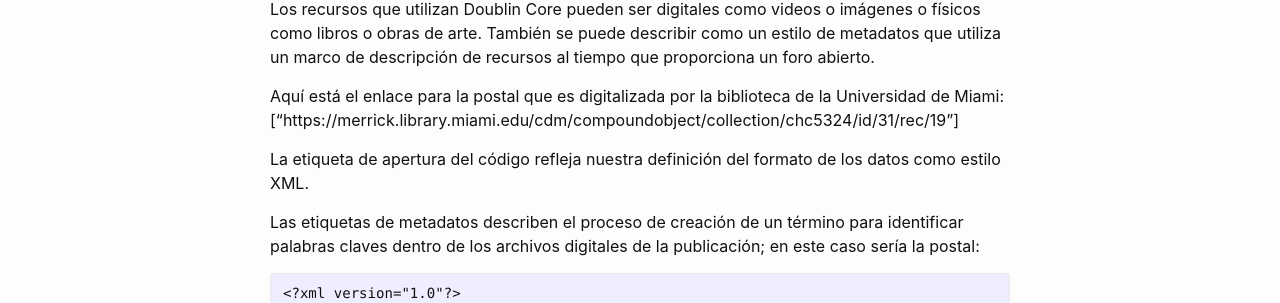
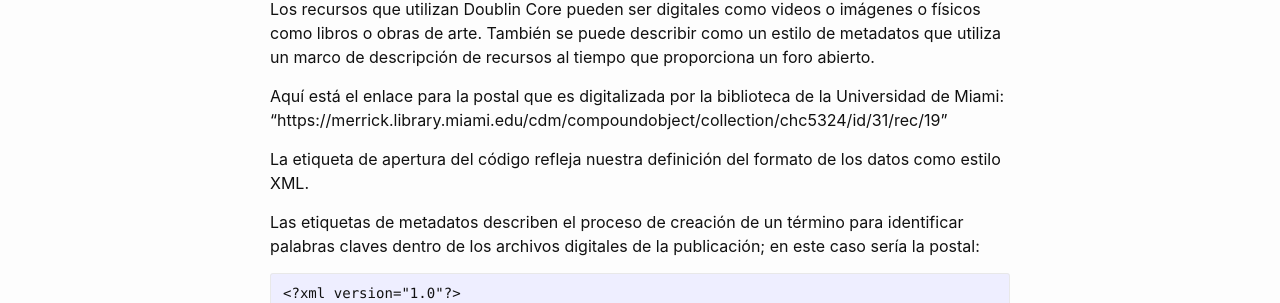
Before and after one commit to miladvh/miladvh.github.io, a Jekyll site: the page built from _posts/2021-09-22-metadatos.md, in a window 1280 px wide and 900 px high. Shown: the part 306-609 px from the top of the window. Built offline with Jekyll 4.4.1, drawn with Linux system fonts in a browser that asks for light colours.

```diff
--- a/_posts/2021-09-22-metadatos.md
+++ b/_posts/2021-09-22-metadatos.md
@@ -8,7 +8,7 @@ author: Mila Dvorquez-Herrera
 Doublin Core es un recurso de metadatos con 15 elementos que se utilizan para catalogar fuentes para bibliotecas e incluso museos y crea un índice digital completo para motores de búsqueda. Los recursos que utilizan Doublin Core pueden ser digitales como videos o imágenes o físicos como libros o obras de arte. También se puede describir como un estilo de metadatos que utiliza un marco de descripción de recursos al tiempo que proporciona un foro abierto.
 
 Aquí está el enlace para la postal que es digitalizada por la biblioteca de la Universidad de Miami:
-["https://merrick.library.miami.edu/cdm/compoundobject/collection/chc5324/id/31/rec/19"]
+"https://merrick.library.miami.edu/cdm/compoundobject/collection/chc5324/id/31/rec/19"
 
 
 La etiqueta de apertura del código refleja nuestra definición del formato de los datos como estilo XML.
```
